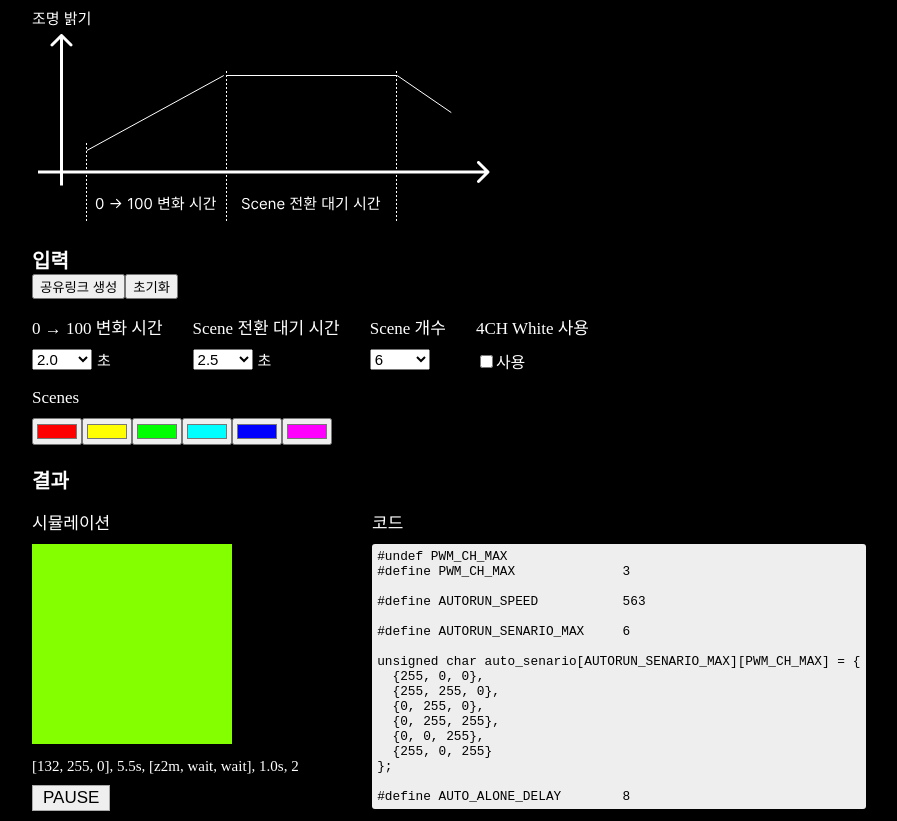
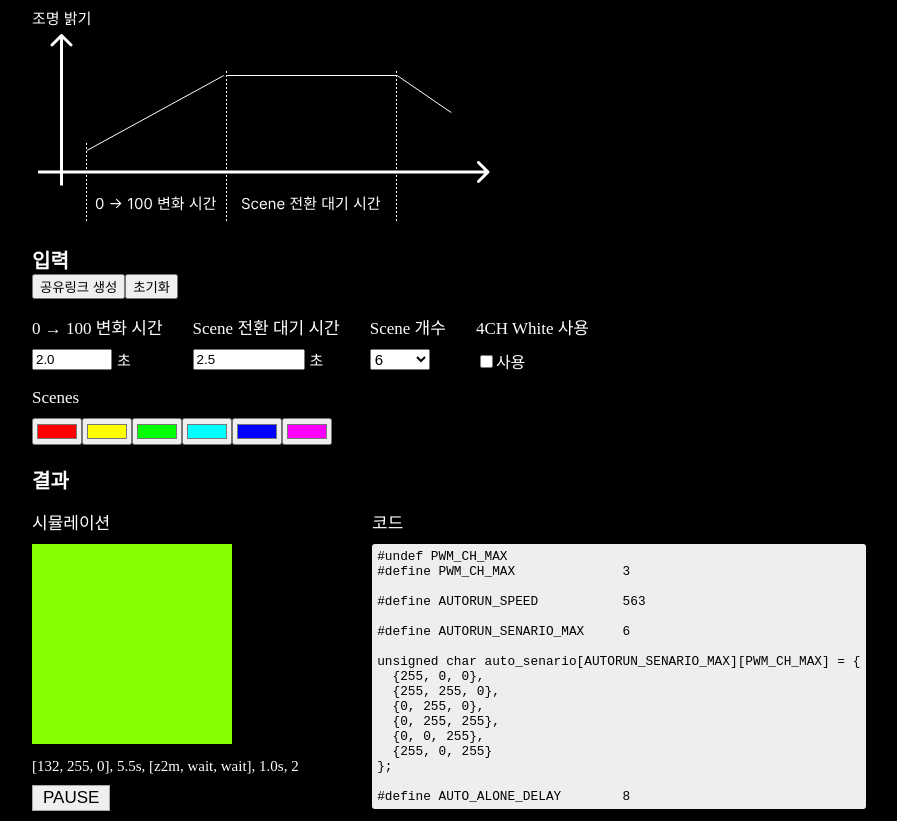
Before and after one commit to enthusapp/autoGen, a React (Create React App) app: page / in a window 1280 px wide. Shown: the whole page, without its empty margins (96-993 px from the left). Built offline with nearby package versions, Linux system fonts and the light colour scheme.

Commit message:
input number

```diff
--- a/src/InputForm.tsx
+++ b/src/InputForm.tsx
@@ -42,34 +42,44 @@ function InputForm({ inputs, setInputs }: Props) {
       </a>
       <InputsWrap>
         <TitleAndItem title="0 → 100 변화 시간" unit="초">
-          <select
+          <input
+            type="number"
             name="colorChangeTime"
             value={colorChangeTime}
+            min="0.2"
+            max="100"
+            step="0.1"
             onChange={({ target: { value } }) =>
               setInputs((draft) => {
+                if (Number(value) > 100 || Number(value) < 0.2) {
+                  // eslint-disable-next-line no-alert
+                  alert('입력 범위 초과');
+                  return;
+                }
                 draft.colorChangeTime = value;
               })
             }
-          >
-            {Array255.map((_, i) => (
-              <option key={getId()}>{(i / 10 + 0.2).toFixed(1)}</option>
-            ))}
-          </select>
+          />
         </TitleAndItem>
         <TitleAndItem title="Scene 전환 대기 시간" unit="초">
-          <select
+          <input
+            type="number"
             name="sceneChangeWaitTime"
             value={sceneChangeWaitTime}
+            min="0"
+            max="65520"
+            step="0.001"
             onChange={({ target: { value } }) =>
               setInputs((draft) => {
+                if (Number(value) > 65520 || Number(value) < 0) {
+                  // eslint-disable-next-line no-alert
+                  alert('입력 범위 초과');
+                  return;
+                }
                 draft.sceneChangeWaitTime = value;
               })
             }
-          >
-            {Array255.map((_, i) => (
-              <option key={getId()}>{(i / 10 + 0.2).toFixed(1)}</option>
-            ))}
-          </select>
+          />
         </TitleAndItem>
         <TitleAndItem title="Scene 개수">
           <select
```
